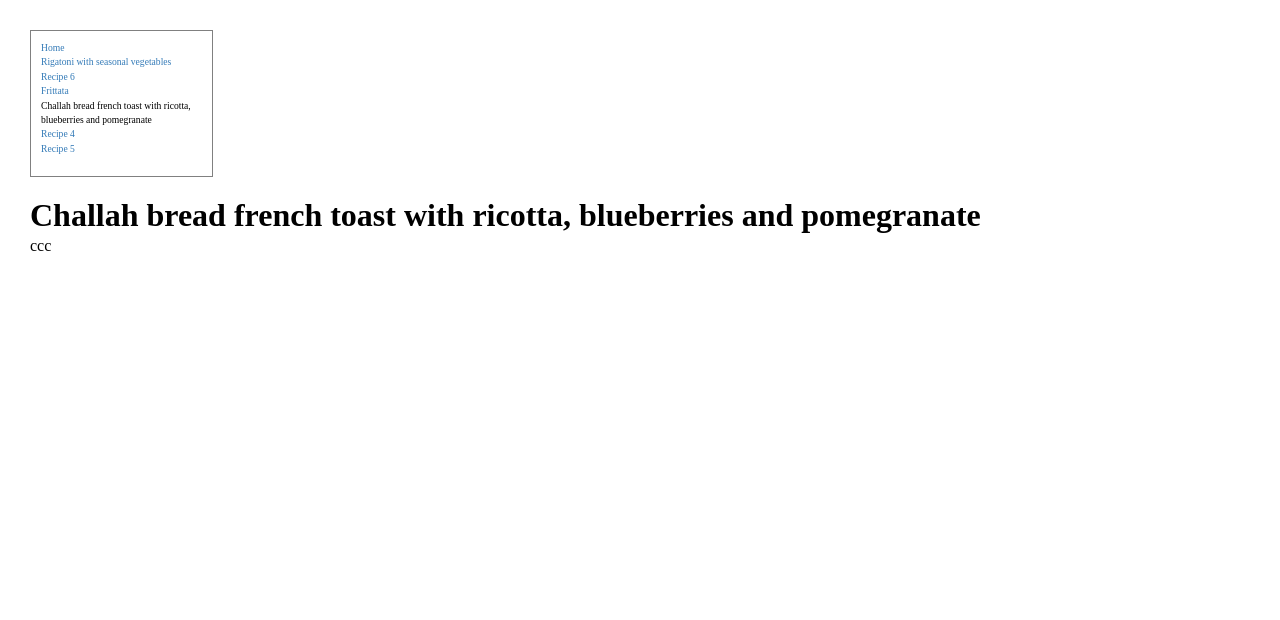
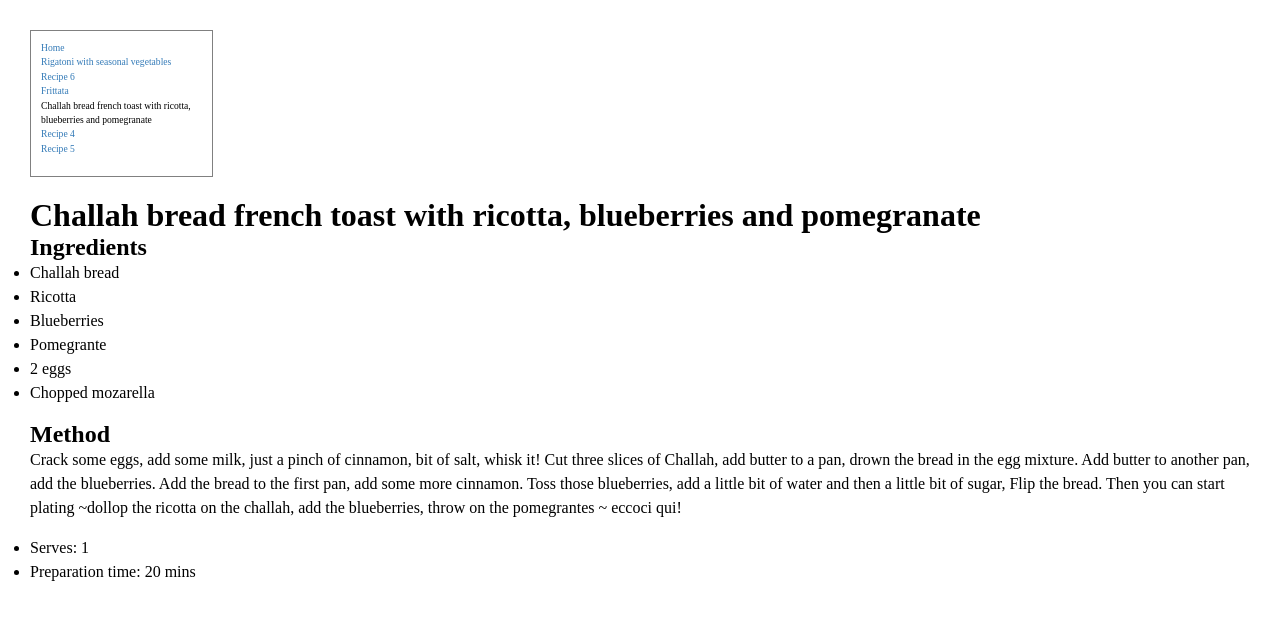
Before and after one commit to Hol1999/Hollyrecipewebsite, a Jekyll site: the page built from _recipes/recipe3.md, in a window 1280 px wide. Shown: the top 620 px of the page. Built offline with Jekyll 4.4.1, drawn with Linux system fonts in a browser that asks for light colours.

Commit message:
Update Recipes “recipe3”

```diff
--- a/_recipes/recipe3.md
+++ b/_recipes/recipe3.md
@@ -6,4 +6,18 @@ layout: recipe
 published: true
 tags: null
 ---
-ccc
+## Ingredients
+
+* Challah bread
+* Ricotta
+* Blueberries
+* Pomegrante
+* 2 eggs
+* Chopped mozarella
+
+## Method
+
+Crack some eggs, add some milk, just a pinch of cinnamon, bit of salt, whisk it! Cut three slices of Challah, add butter to a pan, drown the bread in the egg mixture. Add butter to another pan, add the blueberries. Add the bread to the first pan, add some more cinnamon. Toss those blueberries, add a little bit of water and then a little bit of sugar, Flip the bread. Then you can start plating \~dollop the ricotta on the challah, add the blueberries, throw on the pomegrantes \~ eccoci qui!
+
+* Serves: 1
+* Preparation time: 20 mins
```
